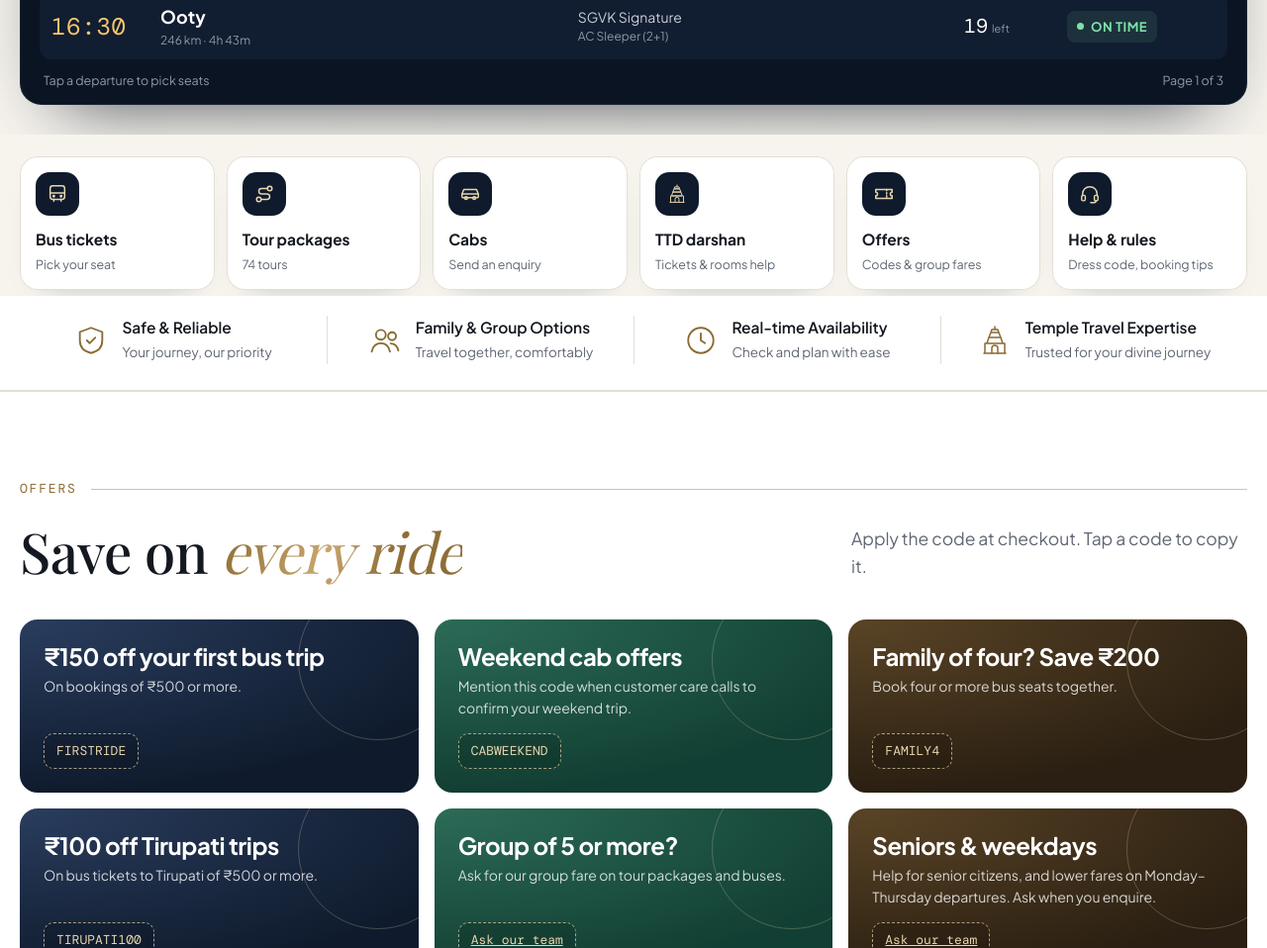
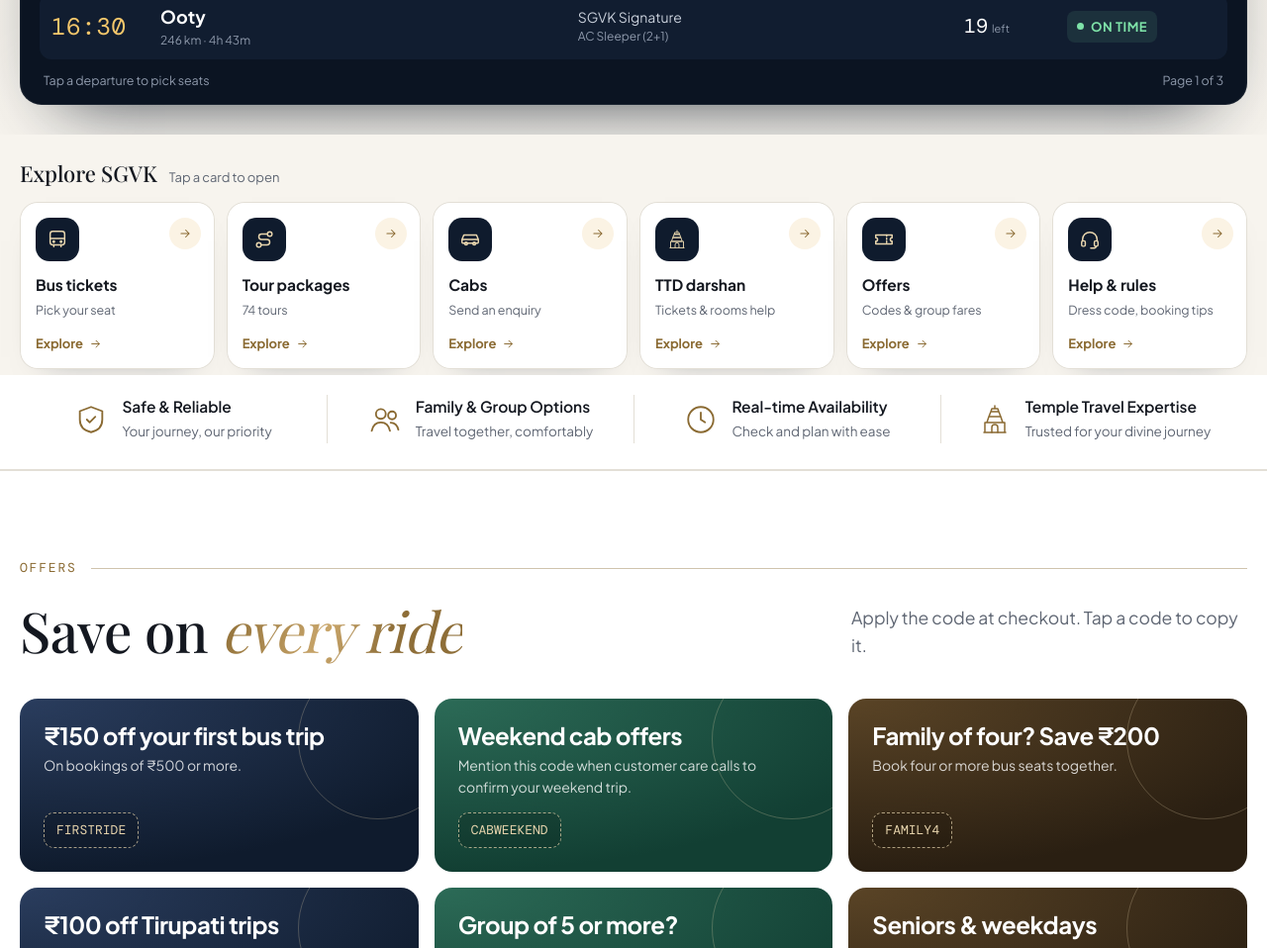
Before and after one commit to revanthmtr/sgvk-tours-travels, a plain HTML site: page src/index.html in a window 1280 px wide. Shown: the part 1329-2287 px from the top of the page at 99% size. Drawn offline with nearby package versions, Linux system fonts and the light colour scheme; files whose address does not match are found by name; a web font is replaced by a local one.

Commit message:
Make the service tiles look clickable
'Explore SGVK · Tap a card to open' heading, a gold arrow and an
Explore link on each tile (Open on phones), hover and press feedback,
and a gold keyboard focus ring instead of the blue click outline.

Co-Authored-By: Claude Opus 5.5 <noreply@anthropic.com>
Claude-Session: https://claude.ai/code/session_019mwnLFGRMr8Yx5XzZB5Rbb

```diff
--- a/src/index.html
+++ b/src/index.html
@@ -1681,6 +1681,27 @@ body.page-account #account{display:block;animation:pagein .5s var(--ease)}
   .tg-steps li{padding:14px 14px 14px 52px}.tg-steps li::before{left:14px;top:14px}
 }
 @media (min-width:641px){#pkgList .pkc:nth-child(n+4){display:none}}
+/* service tiles read as buttons */
+.svc-tiles .wrap.st-head{display:flex;align-items:baseline;gap:12px;margin-bottom:12px}
+.st-head b{font-family:var(--f-serif);font-weight:500;font-size:22px;color:var(--ink)}
+.st-head span{font-size:13px;color:var(--muted)}
+.st-t{position:relative;cursor:pointer;-webkit-tap-highlight-color:transparent}
+.st-t:focus{outline:none}
+.st-t:focus-visible{outline:2px solid var(--champ);outline-offset:3px}
+.st-go{position:absolute;right:14px;top:16px;width:32px;height:32px;border-radius:50%;display:grid;place-items:center;background:#FBF3E4;color:var(--champ-t);transition:background .3s,color .3s,transform .35s var(--ease)}
+.st-go svg{width:14px;height:14px}
+.st-cta{display:inline-flex;align-items:center;gap:6px;margin-top:10px;font-size:13px;font-weight:700;color:var(--champ-t)}
+.st-cta svg{width:13px;height:13px;transition:transform .35s var(--ease)}
+.st-t:hover .st-go{background:var(--navy);color:#fff;transform:translateX(2px)}
+.st-t:hover .st-cta svg{transform:translateX(4px)}
+.st-t:active{transform:scale(.97)}
+@media (max-width:640px){
+  .st-head{margin-bottom:10px}.st-head b{font-size:19px}
+  .st-go{display:none}
+  .st-cta{display:inline-flex;margin-top:4px;font-size:12px;gap:3px}.st-cta svg{width:11px;height:11px}
+  .st-t{padding:14px 8px 12px;box-shadow:inset 0 0 0 1px #E6DCC8,0 10px 22px -18px rgba(15,27,45,.6)}
+}
+@media (max-width:640px){.st-cta-t{font-size:0}.st-cta-t::after{content:"Open";font-size:12px}}
 </style>
 
 <svg width="0" height="0" style="position:absolute" aria-hidden="true">
@@ -1802,13 +1823,13 @@ body.page-account #account{display:block;animation:pagein .5s var(--ease)}
       </div>
     </div>
   </div>
-  <nav class="svc-tiles home" aria-label="What we offer"><div class="wrap">
-    <a href="#search" data-tab="bus" class="st-t"><span class="ic"><svg class="i"><use href="#i-bus"/></svg></span><b>Bus tickets</b><small>Pick your seat</small></a>
-    <a href="#packages" class="st-t"><span class="ic"><svg class="i"><use href="#i-route"/></svg></span><b>Tour packages</b><small id="stTours">Tirupati &amp; more</small></a>
-    <a href="#cabs" class="st-t"><span class="ic"><svg class="i"><use href="#i-car"/></svg></span><b>Cabs</b><small>Send an enquiry</small></a>
-    <a href="#darshan" class="st-t"><span class="ic"><svg class="i" viewBox="0 0 34 34"><use href="#i-temple"/></svg></span><b>TTD darshan</b><small>Tickets &amp; rooms help</small></a>
-    <a href="#offers" class="st-t"><span class="ic"><svg class="i"><use href="#i-ticket"/></svg></span><b>Offers</b><small>Codes &amp; group fares</small></a>
-    <a href="#ttdguide" class="st-t"><span class="ic"><svg class="i"><use href="#i-headset"/></svg></span><b>Help &amp; rules</b><small>Dress code, booking tips</small></a>
+  <nav class="svc-tiles home" aria-label="What we offer"><div class="wrap st-head"><b>Explore SGVK</b><span>Tap a card to open</span></div><div class="wrap">
+    <a href="#search" data-tab="bus" class="st-t"><span class="ic"><svg class="i"><use href="#i-bus"/></svg></span><span class="st-go" aria-hidden="true"><svg><use href="#arrow"/></svg></span><b>Bus tickets</b><small>Pick your seat</small><span class="st-cta"><span class="st-cta-t">Explore</span><svg><use href="#arrow"/></svg></span></a>
+    <a href="#packages" class="st-t"><span class="ic"><svg class="i"><use href="#i-route"/></svg></span><span class="st-go" aria-hidden="true"><svg><use href="#arrow"/></svg></span><b>Tour packages</b><small id="stTours">Tirupati &amp; more</small><span class="st-cta"><span class="st-cta-t">Explore</span><svg><use href="#arrow"/></svg></span></a>
+    <a href="#cabs" class="st-t"><span class="ic"><svg class="i"><use href="#i-car"/></svg></span><span class="st-go" aria-hidden="true"><svg><use href="#arrow"/></svg></span><b>Cabs</b><small>Send an enquiry</small><span class="st-cta"><span class="st-cta-t">Explore</span><svg><use href="#arrow"/></svg></span></a>
+    <a href="#darshan" class="st-t"><span class="ic"><svg class="i" viewBox="0 0 34 34"><use href="#i-temple"/></svg></span><span class="st-go" aria-hidden="true"><svg><use href="#arrow"/></svg></span><b>TTD darshan</b><small>Tickets &amp; rooms help</small><span class="st-cta"><span class="st-cta-t">Explore</span><svg><use href="#arrow"/></svg></span></a>
+    <a href="#offers" class="st-t"><span class="ic"><svg class="i"><use href="#i-ticket"/></svg></span><span class="st-go" aria-hidden="true"><svg><use href="#arrow"/></svg></span><b>Offers</b><small>Codes &amp; group fares</small><span class="st-cta"><span class="st-cta-t">Explore</span><svg><use href="#arrow"/></svg></span></a>
+    <a href="#ttdguide" class="st-t"><span class="ic"><svg class="i"><use href="#i-headset"/></svg></span><span class="st-go" aria-hidden="true"><svg><use href="#arrow"/></svg></span><b>Help &amp; rules</b><small>Dress code, booking tips</small><span class="st-cta"><span class="st-cta-t">Explore</span><svg><use href="#arrow"/></svg></span></a>
   </div></nav>
   <div class="trust home"><div class="wrap">
     <div><svg class="i"><use href="#i-shield"/></svg><p><b>Safe &amp; Reliable</b><span>Your journey, our priority</span></p></div>
```
Also changed, not shown: index.html (+1 -1 lines).
